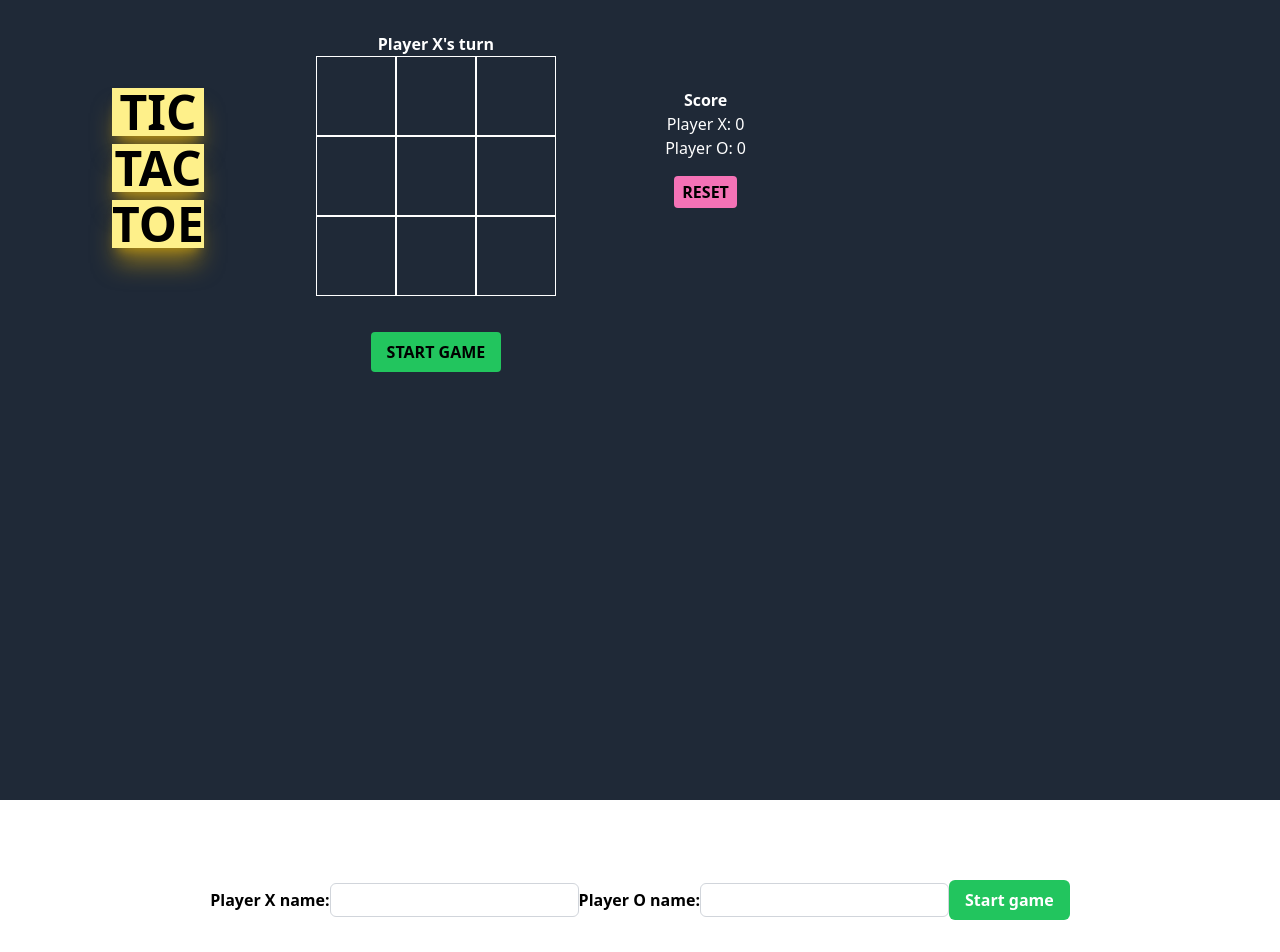
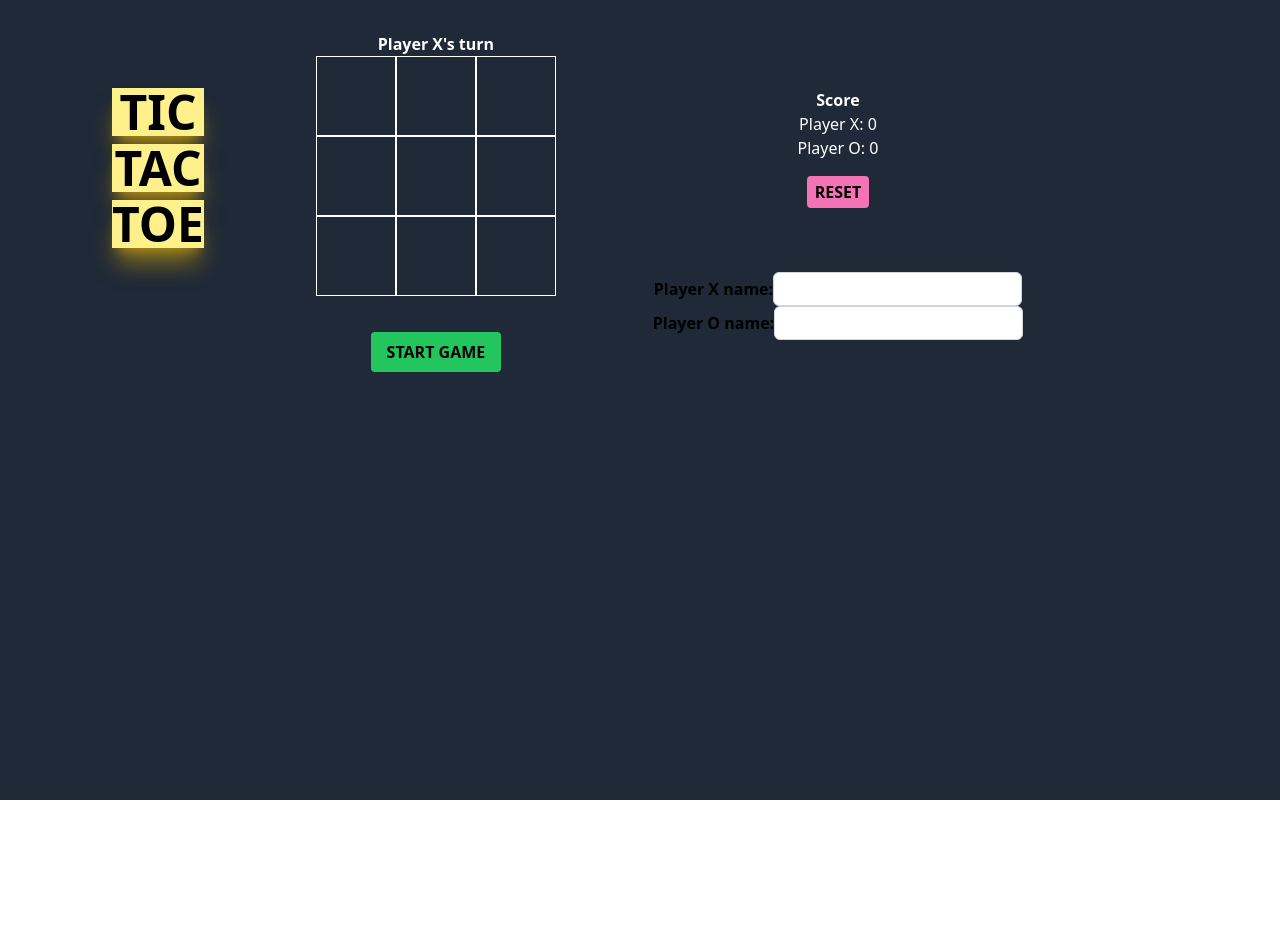
Before and after one commit to c-ridesjo/Tic-Tac-Toe, a Vue app: page / in a window 1280 px wide. After the commit the page ends 800 px from the top, so only its background shows below. Built offline with nearby package versions, Linux system fonts and the light colour scheme.

Commit message:
Troubleshooting

```diff
--- a/src/App.vue
+++ b/src/App.vue
@@ -1,12 +1,10 @@
 <script setup lang="ts">
 import GameBoard from './components/GameBoard.vue';
-import InputForm from './components/InputForm.vue';
 
 </script>
 
 <template>
   <GameBoard></GameBoard>
-  <InputForm></InputForm>
 </template>
 
 <style scoped></style>
--- a/src/components/GameBoard.vue
+++ b/src/components/GameBoard.vue
@@ -1,5 +1,12 @@
 <script setup lang="ts">
-import { ref, computed, onBeforeUnmount } from 'vue';
+import { ref, computed, onBeforeUnmount, defineProps, defineEmits } from 'vue';
+
+const props = defineProps({
+  startgame: Function, // Define the startgame prop
+});
+
+const emits = defineEmits(['startgame']); // Define the startgame event
+
 
 const player = ref('X');
 const board = ref([
@@ -107,6 +114,17 @@ loadGameState();  // Call this function when the game starts or refreshes
 onBeforeUnmount(() => {   // Save game state whenever there is a change
   saveGameState();
 });
+
+const playerXName = ref('');
+const playerOName = ref('');
+const gameStarted = ref(false);
+
+const startGame = () => {
+  if (playerXName.value && playerOName.value) {
+    gameStarted.value=true;
+  }
+};
+
 </script>
 
 <template>
@@ -139,7 +157,7 @@ onBeforeUnmount(() => {   // Save game state whenever there is a change
 
           <h2 v-if="isTied" class="text-2xl font-bold mb-5 text-amber-200">Tied game!</h2>
 
-          <button @click="ResetGame" class="px-4 mt-3 py-2 bg-green-500 rounded uppercase
+          <button @click="startGame" class="px-4 mt-3 py-2 bg-green-500 rounded uppercase
           font-bold hover:bg-green-600 duration-300 ">Start game</button>
         </div>
 
@@ -151,9 +169,17 @@ onBeforeUnmount(() => {   // Save game state whenever there is a change
             <button @click="resetScore" class="px-2 py-1 bg-pink-400 rounded uppercase
                 font-bold hover:bg-pink-500 duration-300 mt-4 text-black">Reset</button>
           </div>
+
+          <div class="container flex flex-col items-center pt-16">
+            <form class="mb-8">
+              <label for="playerXName" class="mb-2 font-bold">Player X name:</label>
+              <input type="text" id="playerXName" v-model="playerXName" required class="px-2 py-1 border border-gray-300 rounded-md focus:outline-none focus:ring-2 focus:ring-blue-500">
+              <label for="playerOName" class="mt-4 mb-2 font-bold">Player O name:</label>
+              <input type="text" id="playerOName" v-model="playerOName" required class="px-2 py-1 border border-gray-300 rounded-md focus:outline-none focus:ring-2 focus:ring-blue-500">
+            </form>
+          </div>
         </div>
       </div>
     </div>
-
   </main>
 </template>
--- a/src/components/InputForm.vue
+++ /dev/null
@@ -1,33 +0,0 @@
-<script setup lang="ts">
-import { ref } from 'vue';
-
-const playerXName = ref('');
-const playerOName = ref('');
-const gameStarted = ref(false);
-
-const startGame = () => {
-  if (playerXName.value && playerOName.value) {
-    gameStarted.value = true;
-  }
-};
-</script>
-
-<template>
-  <div class="container flex flex-col items-center pt-16">
-    <form class="mb-8">
-      <label for="playerXName" class="mb-2 font-bold">Player X name:</label>
-      <input type="text" id="playerXName" v-model="playerXName" required class="px-2 py-1 border border-gray-300 rounded-md focus:outline-none focus:ring-2 focus:ring-blue-500">
-      <label for="playerOName" class="mt-4 mb-2 font-bold">Player O name:</label>
-      <input type="text" id="playerOName" v-model="playerOName" required class="px-2 py-1 border border-gray-300 rounded-md focus:outline-none focus:ring-2 focus:ring-blue-500">
-      <button @click="startGame" class="px-4 py-2 mt-4 bg-green-500 text-white font-bold rounded-md hover:bg-green-600 focus:outline-none focus:ring-2 focus:ring-green-500">
-        Start game
-      </button>
-    </form>
-
-    <main class="game-board bg-gray-800 text-white p-8 rounded-md" v-if="gameStarted">
-      <!-- Game code here -->
-    </main>
-  </div>
-  </template>
-
-  <style scoped></style>
```
